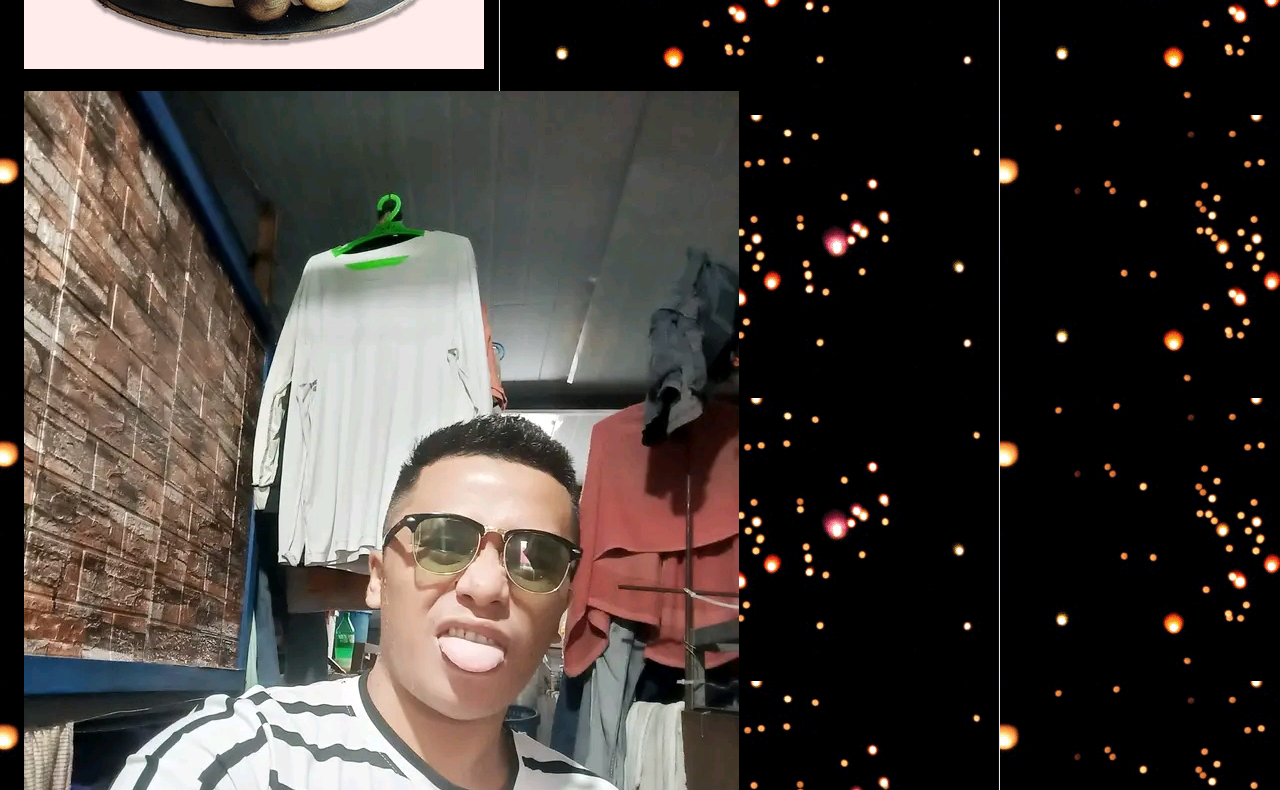
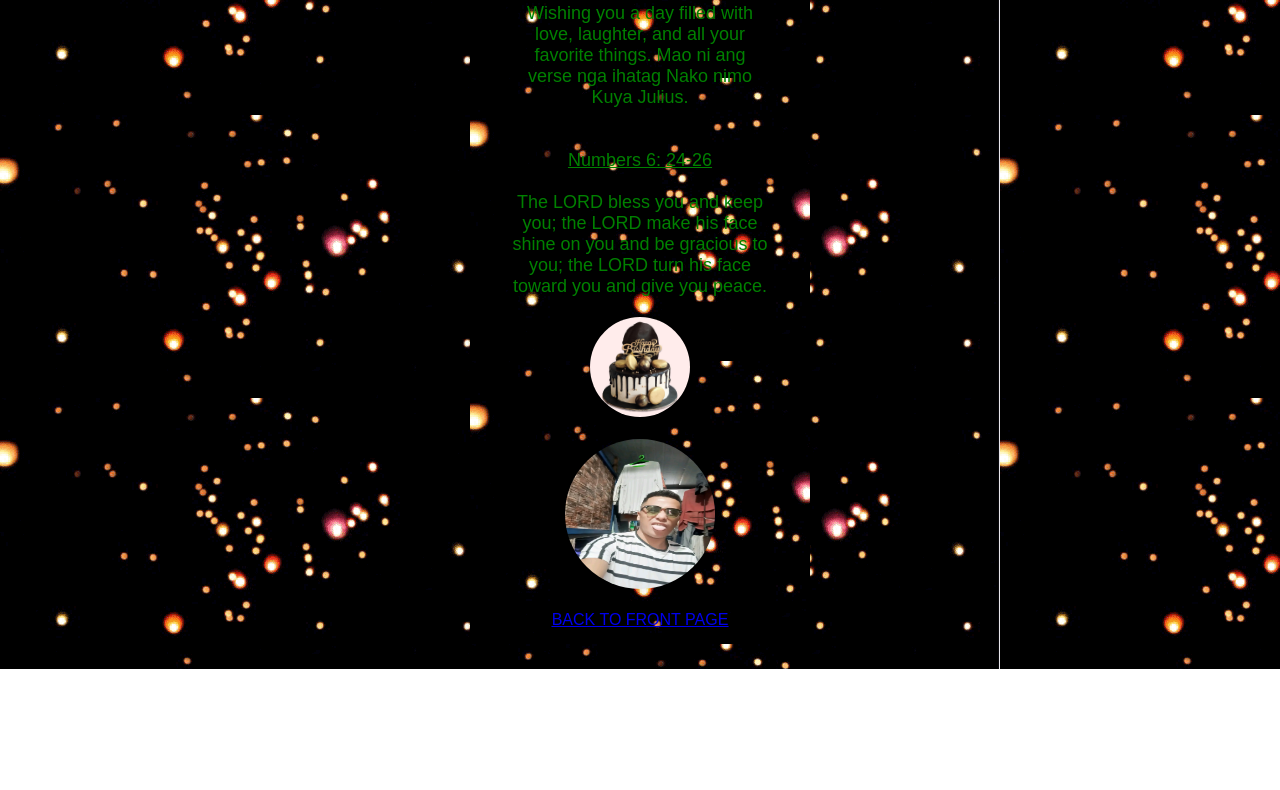
Before and after one commit to Wenilynbelen/Birthday-card, a plain HTML site: page birthday.html in a window 1280 px wide. Shown: the part 168-958 px from the top of the page. After the commit the page ends 837 px from the top, so only its background shows below. Drawn offline with Linux system fonts and the light colour scheme.

Commit message:
Update birthday.css

```diff
--- a/birthday.css
+++ b/birthday.css
@@ -8,12 +8,17 @@ body {
     margin: 0;
 }
 
-.container {
-    text-align: center;
-    background-color: #fff;
+.card {
+    background-image: url(back.gif);
     padding: 20px;
     border-radius: 10px;
     box-shadow: 0 0 10px rgba(0, 0, 0, 0.1);
+    width: 300px;
+    text-align: center;
+}
+
+.card-content {
+    padding: 20px;
 }
 
 h1 {
@@ -24,8 +29,20 @@ h1 {
 
 p {
     font-size: 18px;
-    color: #666;
+    color: green;
+    margin-bottom: 20px;
 }
 
-  line-height: 120px;
+.cake-image {
+    width: 100px;
+    height: 100px;
+    border-radius: 50%;
+    box-shadow: 0 0 10px rgba(0, 0, 0, 0.1);
 }
+
+.oko {
+    width: 150px;
+    height: 150px;
+    border-radius: 50%;
+    box-shadow: 0 0 10px rgba(0, 0, 0, 0.1);
+}
```
